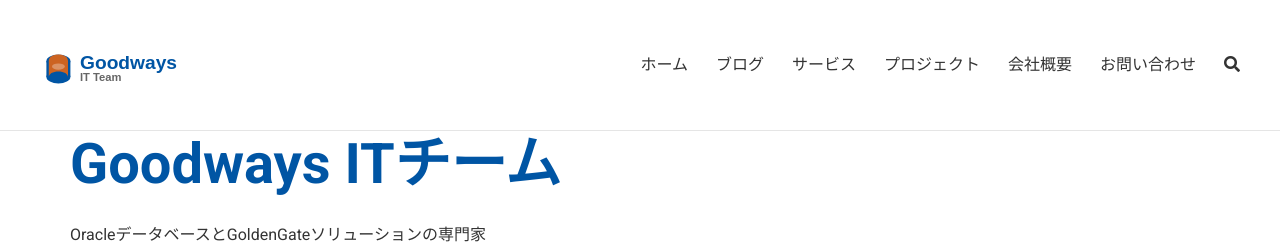
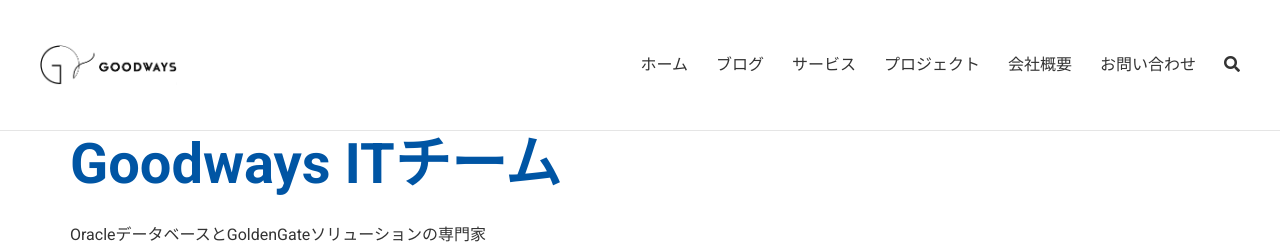
Before and after one commit to goodwaysIT/ja, a Jekyll site: the page built from index.html, in a window 1280 px wide. Shown: the top 244 px of the page. Built offline with Jekyll 4.4.1, drawn with Linux system fonts in a browser that asks for light colours.

Commit message:
update logo

```diff
--- a/_includes/header.html
+++ b/_includes/header.html
@@ -2,7 +2,7 @@
   <div class="container" style="display: flex; justify-content: space-between; align-items: center; padding: 0.8rem 0;">
       <div class="site-branding" style="padding: 0.5rem 0;">
         <a href="{{ '/' | relative_url }}" class="site-logo">
-          <img src="{{ '/assets/images/goodways-logo-with-icon.svg' | relative_url }}" alt="{{ site.title }}" style="height: 40px; width: auto; display: block;" />
+          <img src="{{ '/assets/images/goodways-logo-black.png' | relative_url }}" alt="{{ site.title }}" style="height: 40px; width: auto; display: block;" />
         </a>
       </div>
 
```
Also changed, not shown: assets/images/goodways-logo-black.png (added).
